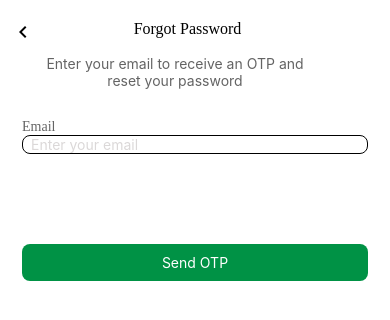
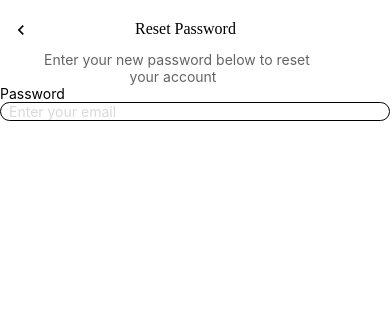
Before and after one commit to Shehiryar12/CropsSecure, a React Native app: screen / in a window 390 px wide. Shown: the top 320 px of the page. Built offline with nearby package versions, Linux system fonts and the light colour scheme.

Commit message:
CROPSECURE

```diff
--- a/App.js
+++ b/App.js
@@ -4,6 +4,8 @@ import Authorized from './Src/Screens/Authorized';
 import { NavigationContainer } from '@react-navigation/native';
 import AppNavigator from './Src/navigaton/AppNavigator';
 import ForgotPassword from './Src/Screens/ForgotPassword';
+import Reset from './Src/Components/Reset';
+import ResetPassword from './Src/Screens/ResetPassword';
 
 const App = () => {
   return (
@@ -11,7 +13,8 @@ const App = () => {
     //   <AppNavigator />
     // </NavigationContainer>
 
-    <ForgotPassword/>
+    // <ForgotPassword/>
+   <ResetPassword/>
   );
 };
 
--- /dev/null
+++ b/Src/Components/Reset.js
@@ -0,0 +1,69 @@
+import { StyleSheet, Text, TextInput, View } from 'react-native';
+import React from 'react';
+import MaterialIcons from 'react-native-vector-icons/MaterialIcons';
+import { Font } from '../Constant/Font';
+
+const Reset = props => {
+  return (
+    <View>
+      <View style={styles.header}>
+        <MaterialIcons
+          name="keyboard-arrow-left"
+          size={20}
+          color="#000000"
+          style={styles.icon}
+        />
+        <Text style={styles.heading}>{props?.title}</Text>
+        <View style={{ width: 39 }}></View>
+      </View>
+
+      <View>
+        <Text style={styles.define}>{props?.define}</Text>
+
+        <View>
+          <Text>{props.passwordtext}</Text>
+
+              <TextInput
+                      style={styles.textinput}
+                      placeholder="Enter your email"
+                      placeholderTextColor="#DBD8D8"
+                      borderColor="#DBD8D8"
+                      keyboardType="email-address"
+                    />
+        </View>
+      </View>
+    </View>
+  );
+};
+
+export default Reset;
+
+const styles = StyleSheet.create({
+  header: {
+    flexDirection: 'row',
+    justifyContent: 'space-between',
+    paddingHorizontal: 11,
+    marginTop: 20,
+  },
+  heading: {
+    fontFamily: Font.bold,
+    fontSize: 16,
+    color: '#000',
+    // marginTop: 13,
+  },
+
+  define: {
+    marginTop: 11,
+    color: '#646464',
+    width: 280,
+    marginHorizontal: 35,
+    textAlign: 'center',
+  },
+
+    textinput: {
+    borderWidth: 1,
+    // borderRadius: 8,
+    paddingHorizontal: 8,
+    borderRadius:20,
+  },
+});
--- /dev/null
+++ b/Src/Screens/ResetPassword.js
@@ -0,0 +1,19 @@
+import { StyleSheet, View } from 'react-native';
+import React from 'react';
+import Reset from '../Components/Reset';
+
+const ResetPassword = () => {
+  return (
+    <View>
+      <Reset
+        title="Reset Password"
+        define=" Enter your new password below to reset your account "
+        passwordtext="Password"
+      />
+    </View>
+  );
+};
+
+export default ResetPassword;
+
+const styles = StyleSheet.create({});
```
